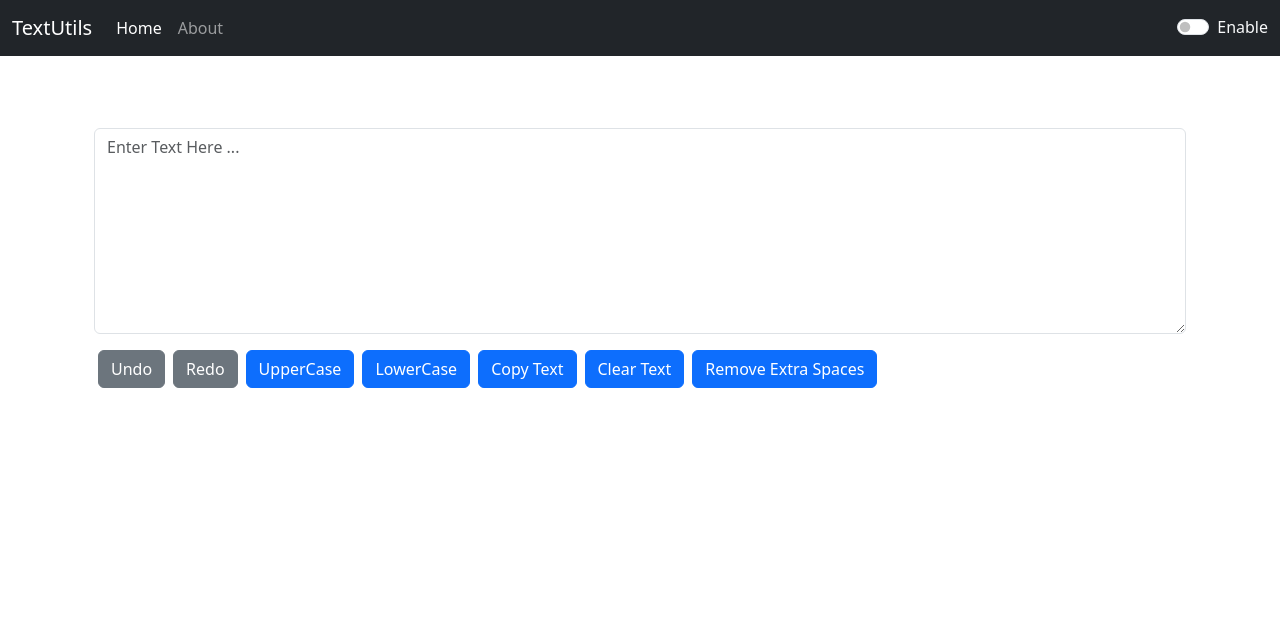
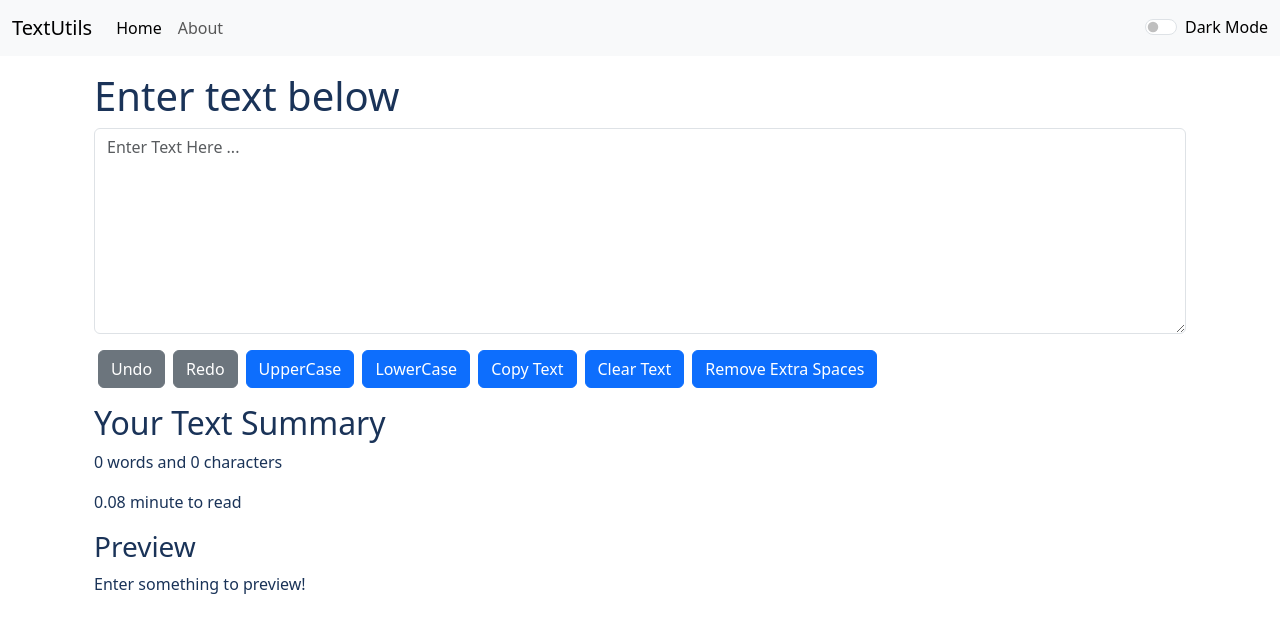
Before and after one commit to KiranKhadd29/practiceReactJS, a React (Create React App) app in the folder react-study/: page / in a window 1280 px wide. Shown: the top 632 px of the page. Built offline with nearby package versions, Linux system fonts and the light colour scheme.

Commit message:
textUtils: Background colour and swtich text colour issues

```diff
--- a/react-study/src/App.js
+++ b/react-study/src/App.js
@@ -7,7 +7,7 @@ import TextForm from "./Components/TextForm";
 import { useState } from "react";
 
 function App() {
-  const [mode, setMode] = useState ('dark');
+  const [mode, setMode] = useState ('light');
   const [alerts, setAlerts] = useState (null);
 
   const showAlerts = (message, type) => {
@@ -24,22 +24,23 @@ function App() {
 
 
   const toggleMode =() => {
-    if(mode === 'light')
-    {
-      setMode('dark');
-      document.body.style.backgroundColor=('#1a3358');
-      showAlerts("Dark mode is enabled","success");
-    }
-    else
+    if(mode === 'dark')
     {
       setMode('light');
       document.body.style.backgroundColor=('white');
       showAlerts("Light mode is enabled","success");
     }
+    else
+    {
+      setMode('dark');
+      document.body.style.backgroundColor=('#1a3358');
+      showAlerts("Dark mode is enabled","success");
+
+    }
   }
   return (
     <>
-    <Navbar title="TextUtils" mode = {mode} toggleMode = {toggleMode} />
+    <Navbar title="TextUtils" mode = {mode} toggleMode = {toggleMode}   />
     <Alerts alerts = {alerts}/>
     <div className="container my-3">
       {/*<AboutUs/>*/}
--- a/react-study/src/Components/Navbar.js
+++ b/react-study/src/Components/Navbar.js
@@ -1,6 +1,18 @@
 import React from 'react'
 import PropTypes from 'prop-types';
 export default function Navbar(props) {
+
+  const switchText = () =>{
+    let setText = '';
+    if(props.mode === 'dark'){
+      setText = 'Light';
+    }
+    else{
+      setText = 'Dark';
+    }
+    return setText;
+  }
+
   return (
     <nav className={`navbar navbar-expand-lg navbar-${props.mode} bg-${props.mode}`}>
   <div className="container-fluid">
@@ -19,7 +31,7 @@ export default function Navbar(props) {
       </ul>
       <div className={`form-check form-switch text-${props.mode === 'dark'?'grey':'light'}`} >
         <input className="form-check-input" onClick={props.toggleMode} type="checkbox" role="switch" id="flexSwitchCheckDefault" />
-        <label className={`form-check-label text-${props.mode === 'light'?'black':'light'}`} htmlFor="flexSwitchCheckDefault"> Enable </label>
+        <label className={`form-check-label text-${props.mode === 'light'?'black':'light'}`} htmlFor="flexSwitchCheckDefault">{switchText(props.mode)} Mode </label>
       </div>
       {/* <form className="d-flex me-2" role="search">
         <input className="form-control me-2" type="search" placeholder="Search" aria-label="Search"/>
```
